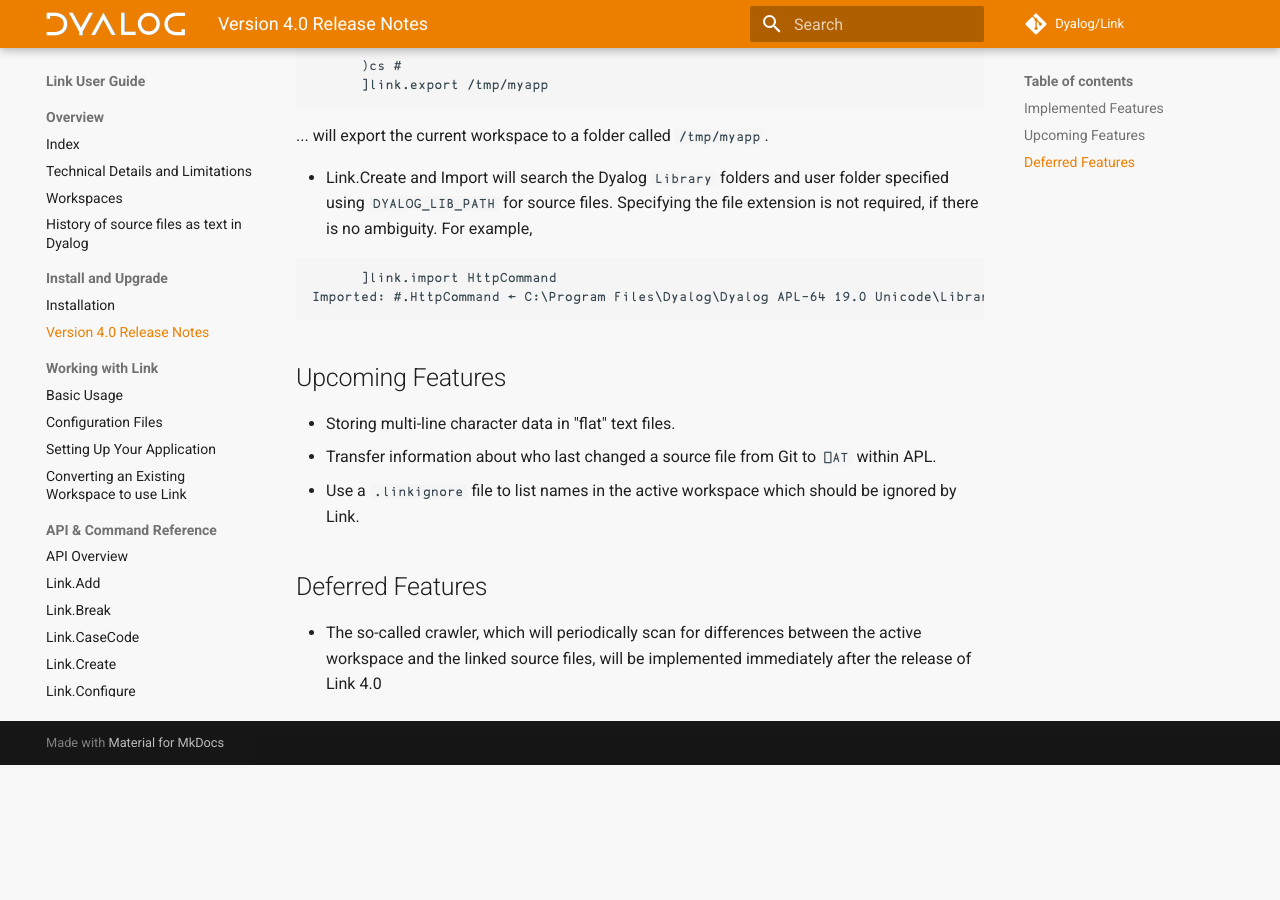
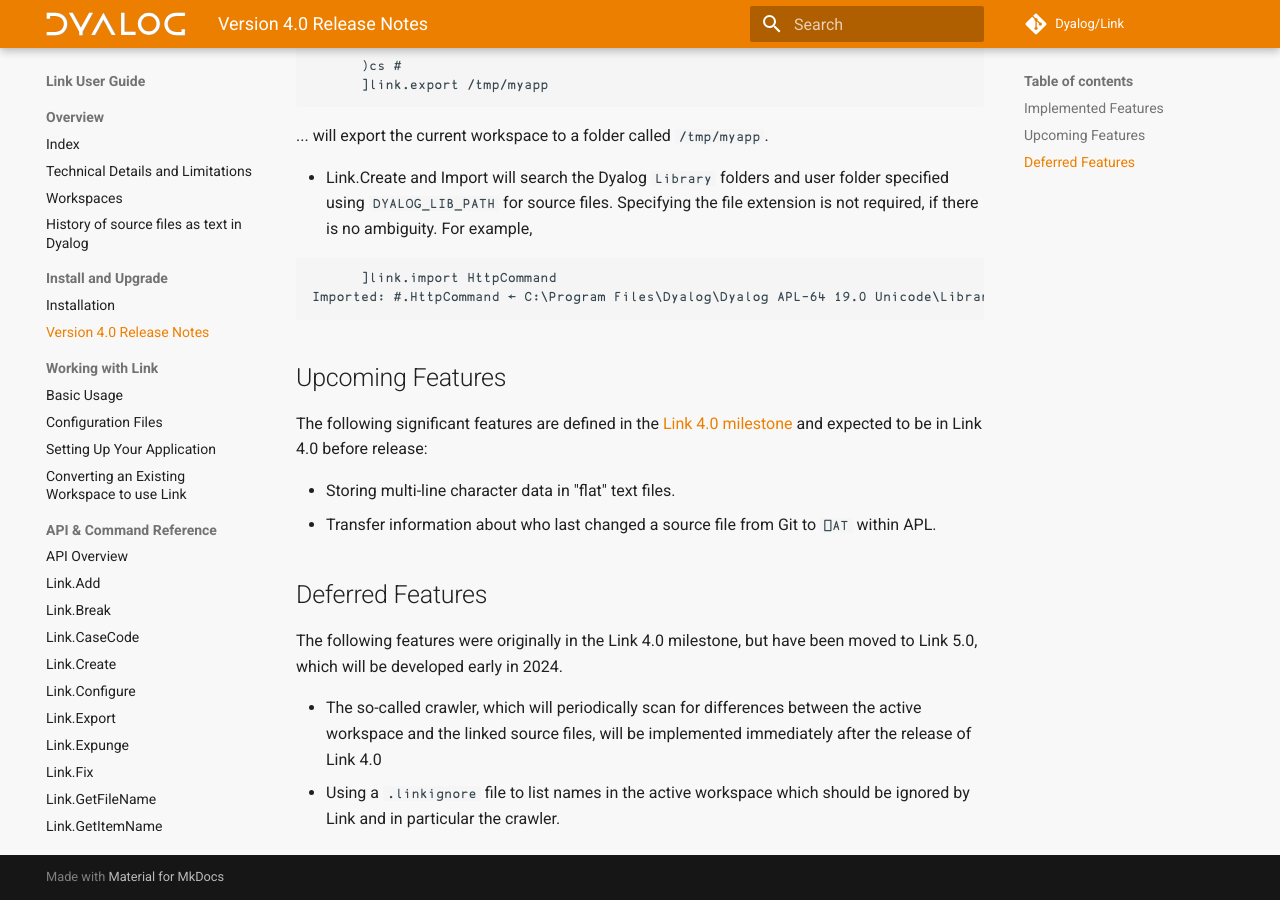
Before and after one commit to Dyalog/link, an MkDocs documentation site: the page built from docs/ReleaseNotes40.md, in a window 1280 px wide and 900 px high, scrolled down 1041 px. Built offline with MkDocs 1.6.1 and Material for MkDocs 9.7.7, drawn with Linux system fonts in a browser that asks for light colours; comment, search, counter and statistics services are not loaded; before the commit the page ends 1806 px from its top, so only the background shows below that.

Commit message:
Tweak intro and release notes

```diff
--- a/docs/ReleaseNotes40.md
+++ b/docs/ReleaseNotes40.md
@@ -44,10 +44,14 @@
 
 ## Upcoming Features
 
+The following significant features are defined in the [Link 4.0 milestone](https://github.com/Dyalog/link/milestone/2) and expected to be in Link 4.0 before release:
+
 * Storing multi-line character data in "flat" text files.
 * Transfer information about who last changed a source file from Git to `⎕AT` within APL.
-* Use a `.linkignore` file to list names in the active workspace which should be ignored by Link.
 
 ## Deferred Features
 
+The following features were originally in the Link 4.0 milestone, but have been moved to Link 5.0, which will be developed early in 2024.
+
 * The so-called crawler, which will periodically scan for differences between the active workspace and the linked source files, will be implemented immediately after the release of Link 4.0
+* Using a `.linkignore` file to list names in the active workspace which should be ignored by Link and in particular the crawler.
```
Also changed, not shown: docs/index.md (+2 -2 lines).
